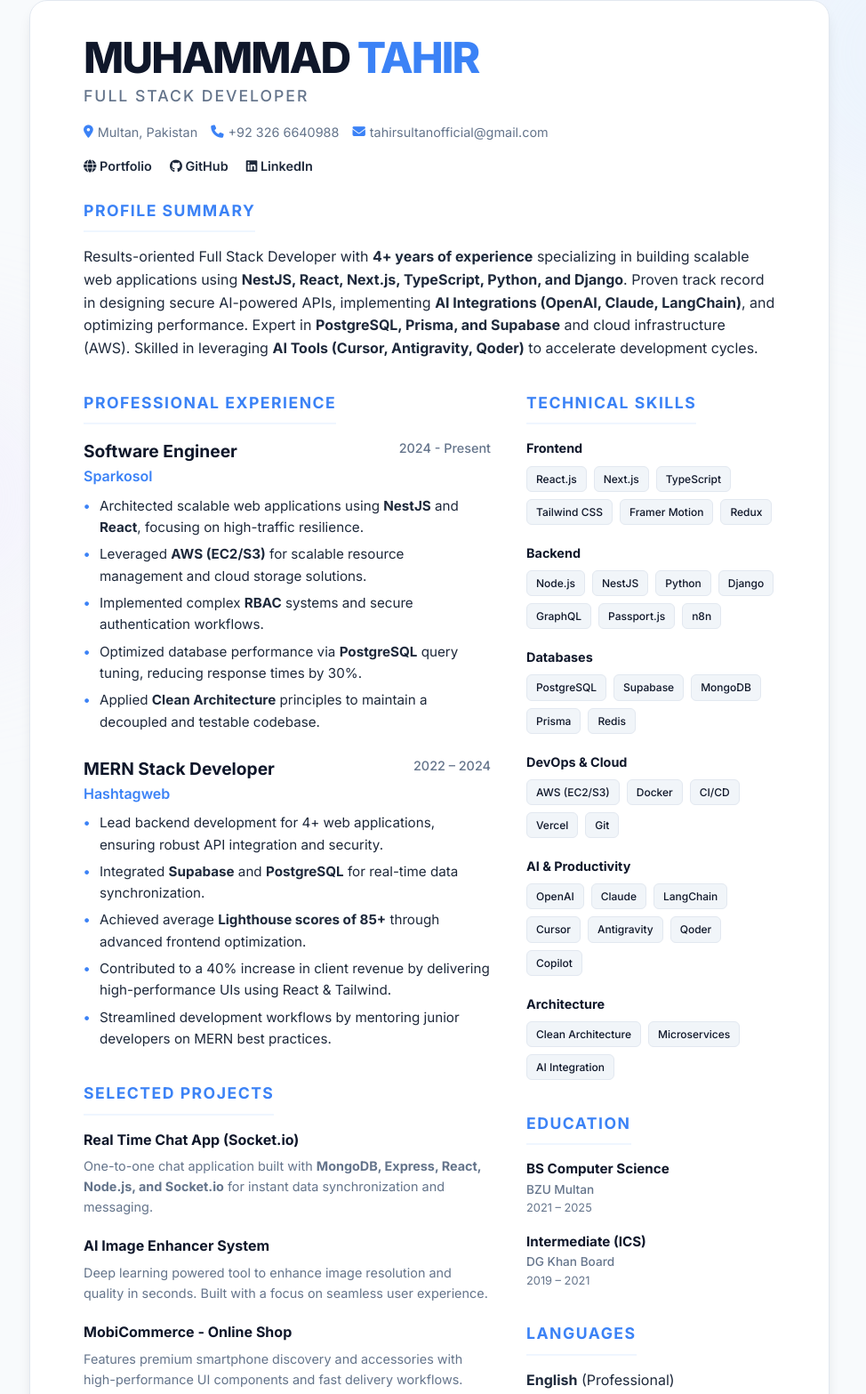
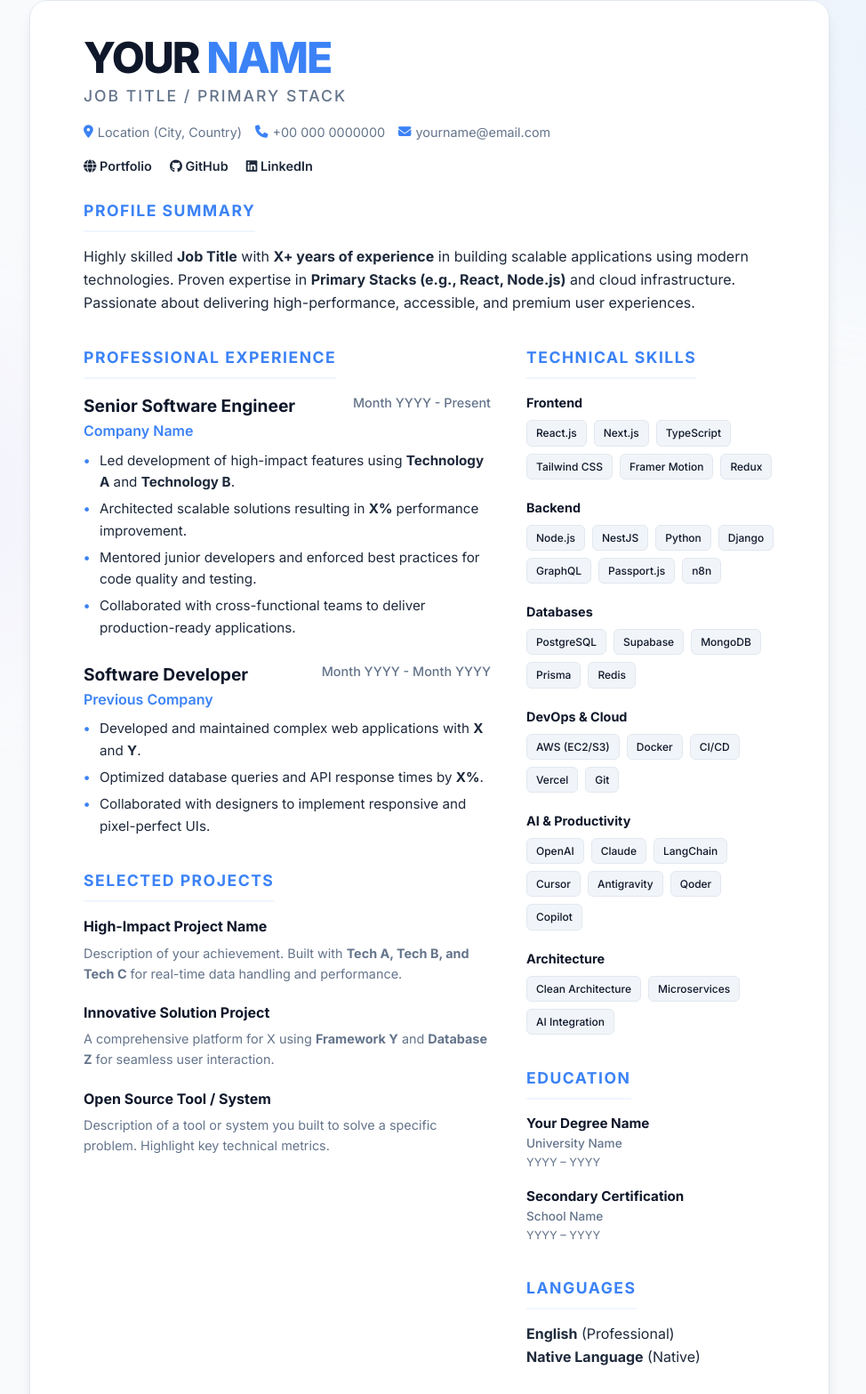
Before and after one commit to muhammad-tahir-sultan/ATS-Resume-Maker, a website: page index.html in a window 1280 px wide. Shown: the part 40-1607 px from the top of the page at 89% size, without its empty margins (157-1131 px from the left). Drawn offline with Linux system fonts and the light colour scheme.

Commit message:
Convert to general purpose template

```diff
--- a/export.js
+++ b/export.js
@@ -28,7 +28,7 @@ const path = require('path');
 
         console.log('Generating PDF...');
         await page.pdf({
-            path: 'Muhammad_Tahir_CV.pdf',
+            path: 'Resume_Export.pdf',
             format: 'A4',
             printBackground: true,
             preferCSSPageSize: true,
@@ -41,7 +41,7 @@ const path = require('path');
         });
 
         await browser.close();
-        console.log('✅ Export Successful: Muhammad_Tahir_CV.pdf');
+        console.log('✅ Export Successful: Resume_Export.pdf');
     } catch (error) {
         console.error('❌ Export Failed:', error);
     }
--- a/index.html
+++ b/index.html
@@ -4,7 +4,7 @@
 <head>
     <meta charset="UTF-8">
     <meta name="viewport" content="width=device-width, initial-scale=1.0">
-    <title>Muhammad Tahir | Full Stack Developer</title>
+    <title>Your Name | Job Title</title>
     <link rel="preconnect" href="https://fonts.googleapis.com">
     <link rel="preconnect" href="https://fonts.gstatic.com" crossorigin>
     <link href="https://fonts.googleapis.com/css2?family=Inter:wght@300;400;500;600;700;800&display=swap"
@@ -24,19 +24,19 @@
     <main class="cv-container anim-fade-in">
         <header class="header">
             <div class="header-content">
-                <h1 class="name">MUHAMMAD <span class="accent">TAHIR</span></h1>
-                <h2 class="role">Full Stack Developer</h2>
+                <h1 class="name">YOUR <span class="accent">NAME</span></h1>
+                <h2 class="role">Job Title / Primary Stack</h2>
                 <div class="contact-info">
-                    <span><i class="fas fa-map-marker-alt"></i> Multan, Pakistan</span>
-                    <span><i class="fas fa-phone"></i> +92 326 6640988</span>
-                    <span><i class="fas fa-envelope"></i> tahirsultanofficial@gmail.com</span>
+                    <span><i class="fas fa-map-marker-alt"></i> Location (City, Country)</span>
+                    <span><i class="fas fa-phone"></i> +00 000 0000000</span>
+                    <span><i class="fas fa-envelope"></i> yourname@email.com</span>
                 </div>
                 <div class="social-links">
-                    <a href="https://tahirdev.vercel.app" target="_blank"><i class="fas fa-globe"></i> Portfolio</a>
-                    <a href="https://github.com/muhammad-tahir-sultan" target="_blank"><i class="fab fa-github"></i>
+                    <a href="https://yourportfolio.com" target="_blank"><i class="fas fa-globe"></i> Portfolio</a>
+                    <a href="https://github.com/yourusername" target="_blank"><i class="fab fa-github"></i>
                         GitHub</a>
-                    <a href="https://linkedin.com/in/muhammadtahirsultan" target="_blank"><i
-                            class="fab fa-linkedin"></i> LinkedIn</a>
+                    <a href="https://linkedin.com/in/yourusername" target="_blank"><i class="fab fa-linkedin"></i>
+                        LinkedIn</a>
                 </div>
             </div>
             <div class="header-decoration"></div>
@@ -45,12 +45,10 @@
         <section class="section summary">
             <h3 class="section-title">Profile Summary</h3>
             <p>
-                Results-oriented Full Stack Developer with <strong>4+ years of experience</strong> specializing in
-                building scalable web applications using <strong>NestJS, React, Next.js, TypeScript, Python, and
-                    Django</strong>. Proven track record in designing secure AI-powered APIs, implementing <strong>AI
-                    Integrations (OpenAI, Claude, LangChain)</strong>, and optimizing performance. Expert in
-                <strong>PostgreSQL, Prisma, and Supabase</strong> and cloud infrastructure (AWS). Skilled in leveraging
-                <strong>AI Tools (Cursor, Antigravity, Qoder)</strong> to accelerate development cycles.
+                Highly skilled <strong>Job Title</strong> with <strong>X+ years of experience</strong> in building
+                scalable applications using modern technologies. Proven expertise in <strong>Primary Stacks (e.g.,
+                    React, Node.js)</strong> and cloud infrastructure. Passionate about delivering high-performance,
+                accessible, and premium user experiences.
             </p>
         </section>
 
@@ -61,42 +59,32 @@
 
                     <div class="exp-item">
                         <div class="exp-header">
-                            <h4 class="job-title">Software Engineer</h4>
-                            <span class="company">Sparkosol</span>
-                            <span class="date">2024 - Present</span>
+                            <h4 class="job-title">Senior Software Engineer</h4>
+                            <span class="company">Company Name</span>
+                            <span class="date">Month YYYY - Present</span>
                         </div>
                         <ul class="exp-list">
-                            <li>Architected scalable web applications using <strong>NestJS</strong> and
-                                <strong>React</strong>, focusing on high-traffic resilience.
+                            <li>Led development of high-impact features using <strong>Technology A</strong> and
+                                <strong>Technology B</strong>.</li>
+                            <li>Architected scalable solutions resulting in <strong>X%</strong> performance improvement.
                             </li>
-                            <li>Leveraged <strong>AWS (EC2/S3)</strong> for scalable resource management and cloud
-                                storage solutions.</li>
-                            <li>Implemented complex <strong>RBAC</strong> systems and secure authentication workflows.
+                            <li>Mentored junior developers and enforced best practices for code quality and testing.
                             </li>
-                            <li>Optimized database performance via <strong>PostgreSQL</strong> query tuning, reducing
-                                response times by 30%.</li>
-                            <li>Applied <strong>Clean Architecture</strong> principles to maintain a decoupled and
-                                testable codebase.</li>
+                            <li>Collaborated with cross-functional teams to deliver production-ready applications.</li>
                         </ul>
                     </div>
 
                     <div class="exp-item">
                         <div class="exp-header">
-                            <h4 class="job-title">MERN Stack Developer</h4>
-                            <span class="company">Hashtagweb</span>
-                            <span class="date">2022 – 2024</span>
+                            <h4 class="job-title">Software Developer</h4>
+                            <span class="company">Previous Company</span>
+                            <span class="date">Month YYYY - Month YYYY</span>
                         </div>
                         <ul class="exp-list">
-                            <li>Lead backend development for 4+ web applications, ensuring robust API integration and
-                                security.</li>
-                            <li>Integrated <strong>Supabase</strong> and <strong>PostgreSQL</strong> for real-time data
-                                synchronization.</li>
-                            <li>Achieved average <strong>Lighthouse scores of 85+</strong> through advanced frontend
-                                optimization.</li>
-                            <li>Contributed to a 40% increase in client revenue by delivering high-performance UIs using
-                                React & Tailwind.</li>
-                            <li>Streamlined development workflows by mentoring junior developers on MERN best practices.
-                            </li>
+                            <li>Developed and maintained complex web applications with <strong>X</strong> and
+                                <strong>Y</strong>.</li>
+                            <li>Optimized database queries and API response times by <strong>X%</strong>.</li>
+                            <li>Collaborated with designers to implement responsive and pixel-perfect UIs.</li>
                         </ul>
                     </div>
                 </section>
@@ -105,39 +93,21 @@
                     <h3 class="section-title">Selected Projects</h3>
 
                     <div class="project-item">
-                        <h4 class="project-name">Real Time Chat App (Socket.io)</h4>
-                        <p>One-to-one chat application built with <strong>MongoDB, Express, React, Node.js, and
-                                Socket.io</strong> for instant data synchronization and messaging.</p>
+                        <h4 class="project-name">High-Impact Project Name</h4>
+                        <p>Description of your achievement. Built with <strong>Tech A, Tech B, and Tech C</strong> for
+                            real-time data handling and performance.</p>
                     </div>
 
                     <div class="project-item">
-                        <h4 class="project-name">AI Image Enhancer System</h4>
-                        <p>Deep learning powered tool to enhance image resolution and quality in seconds. Built with a
-                            focus on seamless user experience.</p>
+                        <h4 class="project-name">Innovative Solution Project</h4>
+                        <p>A comprehensive platform for X using <strong>Framework Y</strong> and <strong>Database
+                                Z</strong> for seamless user interaction.</p>
                     </div>
 
                     <div class="project-item">
-                        <h4 class="project-name">MobiCommerce - Online Shop</h4>
-                        <p>Features premium smartphone discovery and accessories with high-performance UI components and
-                            fast delivery workflows.</p>
-                    </div>
-
-                    <div class="project-item">
-                        <h4 class="project-name">Full-Stack E-Commerce Platform</h4>
-                        <p>Comprehensive platform built with <strong>React.js, MongoDB, and Stripe</strong> integration
-                            for secure, seamless online shopping experiences.</p>
-                    </div>
-
-                    <div class="project-item">
-                        <h4 class="project-name">Escape Game Admin Dashboard</h4>
-                        <p>Premium admin dashboard featuring Glassmorphism using <strong>Next.js 15 and
-                                MongoDB</strong>. Implemented secure session management.</p>
-                    </div>
-
-                    <div class="project-item">
-                        <h4 class="project-name">Focus Flow - Discipline Tracker</h4>
-                        <p>Productivity platform with real-time analytics. Engineered backend using <strong>NestJS,
-                                PostgreSQL (Prisma)</strong>, and <strong>n8n</strong>.</p>
+                        <h4 class="project-name">Open Source Tool / System</h4>
+                        <p>Description of a tool or system you built to solve a specific problem. Highlight key
+                            technical metrics.</p>
                     </div>
                 </section>
             </div>
@@ -194,27 +164,27 @@
                 <section class="section education">
                     <h3 class="section-title">Education</h3>
                     <div class="edu-item">
-                        <div class="edu-degree">BS Computer Science</div>
-                        <div class="edu-school">BZU Multan</div>
-                        <div class="edu-date">2021 – 2025</div>
+                        <div class="edu-degree">Your Degree Name</div>
+                        <div class="edu-school">University Name</div>
+                        <div class="edu-date">YYYY – YYYY</div>
                     </div>
                     <div class="edu-item">
-                        <div class="edu-degree">Intermediate (ICS)</div>
-                        <div class="edu-school">DG Khan Board</div>
-                        <div class="edu-date">2019 – 2021</div>
+                        <div class="edu-degree">Secondary Certification</div>
+                        <div class="edu-school">School Name</div>
+                        <div class="edu-date">YYYY – YYYY</div>
                     </div>
                 </section>
 
                 <section class="section languages">
                     <h3 class="section-title">Languages</h3>
-                    <p><strong>English</strong> (Professional)<br><strong>Urdu</strong> (Native)</p>
+                    <p><strong>English</strong> (Professional)<br><strong>Native Language</strong> (Native)</p>
                 </section>
             </aside>
         </div>
     </main>
 
     <footer class="print-footer">
-        Generated by Muhammad Tahir | Full Stack Developer
+        Generated by [Your Name] | Premium CV Template
     </footer>
 </body>
 
```
Also changed, not shown: CV_Muhammad_Tahir_ATS.md (deleted, +0 -74 lines), README.md, 1 other file.
